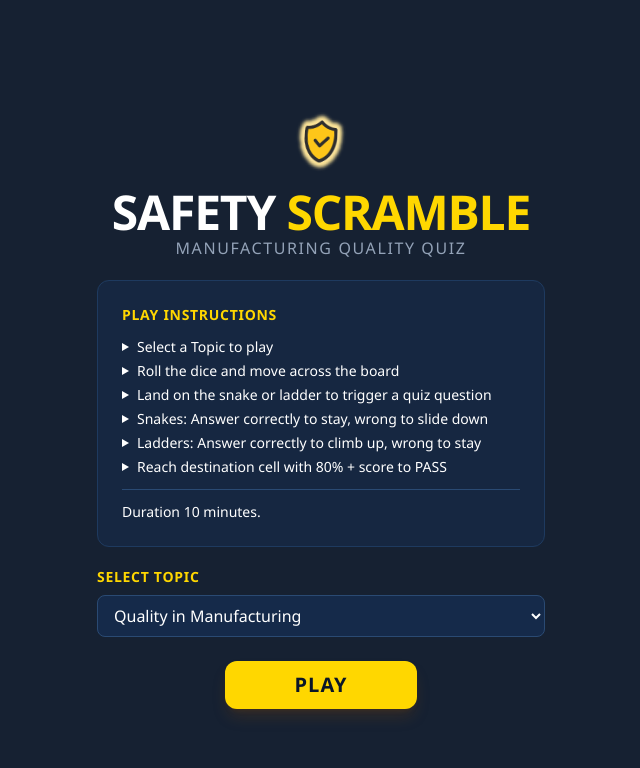
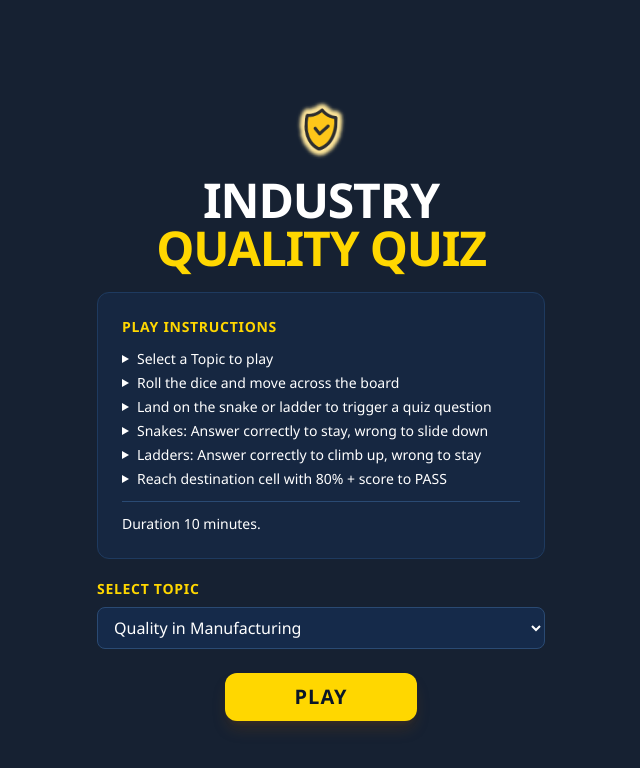
Before and after one commit to Prabhushapure/mfg-ops-quiz, a React (Vite) app: page / in a window 1280 px wide. Shown: the top 768 px of the page, without its empty margins (319-959 px from the left). Built offline with nearby package versions, Linux system fonts and the light colour scheme.

Commit message:
api integration

```diff
--- a/index.html
+++ b/index.html
@@ -8,7 +8,7 @@
       name="description"
       content="A gamified Snakes & Ladders quiz on manufacturing quality for industrial workers."
     />
-    <title>Safety Scramble — Manufacturing Quality Quiz</title>
+    <title>Industry Quality Quiz</title>
   </head>
   <body>
     <div id="root"></div>
--- a/src/App.tsx
+++ b/src/App.tsx
@@ -23,6 +23,12 @@ const TOPIC_LABEL_TO_KEY: Record<string, GameTopic> = {
   "quality targets": "quality-targets",
   "people roles in industrial quality": "people-roles-industrial-quality",
 };
+
+const PARTNER_LICENSE_URL =
+  "https://antiz-digital.com/GamifiedLearning/partner/license";
+const PLAY_BASE_URL = "https://antiz-digital.com/GamifiedLearning/play";
+const PLAY_COMPLETE_API =
+  "https://antiz-digital.com/GamifiedLearning/api/play/complete";
 
 const TOPIC_KEY_TO_LABEL: Record<GameTopic, string> = {
   "manufacturing-quality-induction": "Manufacturing Quality Induction",
@@ -58,7 +64,6 @@ export default function App() {
   const token = searchParams.get("token");
   const playNo = searchParams.get("play_no");
   const topicParam = searchParams.get("topic");
-  const returnUrlParam = searchParams.get("returnUrl");
   const hasSubmittedRef = useRef(false);
 
   const {
@@ -165,7 +170,7 @@ export default function App() {
     if (!token || !playNo || !gameResult) return;
 
     try {
-      await fetch("https://antiz-digital.com/GamifiedLearning/api/play/complete", {
+      const response = await fetch(PLAY_COMPLETE_API, {
         method: "POST",
         headers: {
           "Content-Type": "application/json",
@@ -175,9 +180,12 @@ export default function App() {
           play_no: parseInt(playNo, 10),
           score: gameResult.scorePercentage,
           play_result: gameResult.passed ? "Pass" : "Fail",
-          final_score: gameResult.finalScore,
         }),
       });
+
+      if (!response.ok) {
+        console.error("Play complete API failed:", response.status);
+      }
     } catch (error) {
       console.error("Error submitting game score:", error);
     }
@@ -188,11 +196,17 @@ export default function App() {
       hasSubmittedRef.current = false;
     }
 
-    if (state.phase === "result" && gameResult && token && playNo && !hasSubmittedRef.current) {
+    if (
+      state.phase === "result" &&
+      gameResult &&
+      token &&
+      playNo &&
+      !hasSubmittedRef.current
+    ) {
       hasSubmittedRef.current = true;
-      submitScore();
+      void submitScore();
     }
-  }, [state.phase, gameResult?.finalScore, gameResult?.passed, token, playNo, submitScore]);
+  }, [state.phase, gameResult, token, playNo, submitScore]);
 
   const handleClose = useCallback(async () => {
     if (!hasSubmittedRef.current) {
@@ -200,32 +214,13 @@ export default function App() {
       await submitScore();
     }
 
-    if (returnUrlParam) {
-      try {
-        const returnUrl = new URL(returnUrlParam);
-        const passStatus = gameResult?.passed ? "Pass" : "Fail";
-
-        returnUrl.searchParams.set("status", passStatus);
-        returnUrl.searchParams.set("play_result", passStatus);
-        if (gameResult != null) {
-          returnUrl.searchParams.set(
-            "final_score",
-            String(gameResult.finalScore)
-          );
-        }
-        window.location.href = returnUrl.toString();
-        return;
-      } catch (error) {
-        console.error("Invalid returnUrl provided:", error);
-      }
+    if (!token) {
+      window.location.href = PARTNER_LICENSE_URL;
+      return;
     }
 
-    if (token) {
-      window.location.href = `https://antiz-digital.com/GamifiedLearning/play?token=${token}`;
-    } else {
-      window.location.href = "https://antiz-digital.com/GamifiedLearning/partner/license";
-    }
-  }, [token, returnUrlParam, gameResult?.passed, gameResult?.finalScore, submitScore]);
+    window.location.href = `${PLAY_BASE_URL}?token=${encodeURIComponent(token)}`;
+  }, [token, submitScore]);
 
   return (
     <div className="min-h-screen flex flex-col bg-[#fff5f8]">
@@ -239,8 +234,8 @@ export default function App() {
               height={88}
               className="mb-3 h-20 w-20 sm:h-24 sm:w-24"
             />
-            <h1 className="mb-5 text-center font-heading text-4xl font-semibold tracking-tight text-white whitespace-nowrap sm:text-5xl">
-              SAFETY <span className="text-safety-yellow">SCRAMBLE</span>
+            <h1 className="mb-5 text-center font-heading text-3xl font-semibold tracking-tight text-white sm:text-5xl mx-auto max-w-full px-4">
+              INDUSTRY <span className="text-safety-yellow">QUALITY QUIZ</span>
             </h1>
             <div className="w-fit max-w-[100vw] overflow-hidden rounded-2xl border border-white/10 bg-black shadow-[0_20px_80px_rgba(0,0,0,0.55)]">
               <video
--- a/src/components/GameHeader.tsx
+++ b/src/components/GameHeader.tsx
@@ -18,17 +18,15 @@ export default function GameHeader({
 }: GameHeaderProps) {
   return (
     <div className="w-full bg-navy-900/80 backdrop-blur-sm border-b border-navy-700 px-4 py-3">
-      <div className="max-w-4xl mx-auto flex items-center justify-between">
-        {/* Title */}
-        <div className="hidden sm:block">
-          <h1 className="font-heading font-semibold text-lg text-white tracking-tight whitespace-nowrap">
-            SAFETY <span className="text-safety-yellow">SCRAMBLE</span>
-          </h1>
-        </div>
+      <div className="max-w-4xl mx-auto grid grid-cols-3 items-center gap-2 min-h-10">
+        {/* Title — left */}
+        <h1 className="font-heading font-semibold text-xs sm:text-lg text-white tracking-tight text-left leading-tight">
+          INDUSTRY <span className="text-safety-yellow">QUALITY QUIZ</span>
+        </h1>
 
-        {/* Timer */}
+        {/* Timer — center */}
         <motion.div
-          className={`flex items-center gap-2 px-4 py-1.5 rounded-lg font-heading font-bold text-xl
+          className={`justify-self-center flex items-center gap-2 px-3 py-1.5 sm:px-4 rounded-lg font-heading font-bold text-lg sm:text-xl
             ${isWarning ? "bg-safety-red/20 text-safety-red" : "bg-navy-800 text-white"}`}
           animate={isWarning ? { scale: [1, 1.05, 1] } : {}}
           transition={isWarning ? { duration: 1, repeat: Infinity } : {}}
@@ -37,8 +35,8 @@ export default function GameHeader({
           {formattedTime}
         </motion.div>
 
-        {/* Score */}
-        <div className="flex items-center gap-4">
+        {/* Score — right */}
+        <div className="justify-self-end flex items-center gap-3 sm:gap-4">
           <div className="text-center">
             <div className="text-xs text-steel-400 uppercase tracking-wider font-heading">
               Score
--- a/src/components/ResultScreen.tsx
+++ b/src/components/ResultScreen.tsx
@@ -96,12 +96,9 @@ export default function ResultScreen({
             height={64}
             className="mx-auto mb-1 h-12 w-12"
           />
-          <h1 className="font-heading text-4xl sm:text-5xl font-semibold text-white tracking-tight whitespace-nowrap">
-            SAFETY <span className="text-safety-yellow">SCRAMBLE</span>
+          <h1 className="font-heading text-3xl sm:text-5xl font-semibold text-white tracking-tight text-center mx-auto max-w-full">
+            INDUSTRY <span className="text-safety-yellow">QUALITY QUIZ</span>
           </h1>
-          <p className="font-heading text-xs text-steel-400 tracking-widest uppercase">
-            Manufacturing Quality Quiz
-          </p>
         </div>
 
         <motion.div
--- a/src/components/StartScreen.tsx
+++ b/src/components/StartScreen.tsx
@@ -37,13 +37,9 @@ export default function StartScreen({
           <img src={assetUrl("logo.png")} alt="Shield logo" width={88} height={88} className="mx-auto h-20 w-20 sm:h-24 sm:w-24" />
         </motion.div>
 
-        <h1 className="font-heading text-4xl sm:text-5xl font-semibold text-white tracking-tight whitespace-nowrap mb-0">
-          SAFETY <span className="text-safety-yellow">SCRAMBLE</span>
+        <h1 className="font-heading text-3xl sm:text-5xl font-semibold text-white tracking-tight text-center mb-5 mx-auto max-w-full">
+          INDUSTRY <span className="text-safety-yellow">QUALITY QUIZ</span>
         </h1>
-
-        <p className="font-heading text-base text-steel-400 tracking-widest uppercase mb-5">
-          Manufacturing Quality Quiz
-        </p>
 
         <div className="bg-navy-800/60 rounded-xl p-5 sm:p-6 mb-5 text-left border border-navy-700">
           <h2 className="font-heading font-bold text-safety-yellow text-sm uppercase tracking-wider mb-3">
```
Also changed, not shown: 1 other file (tests, documents, lock files or other folders).
